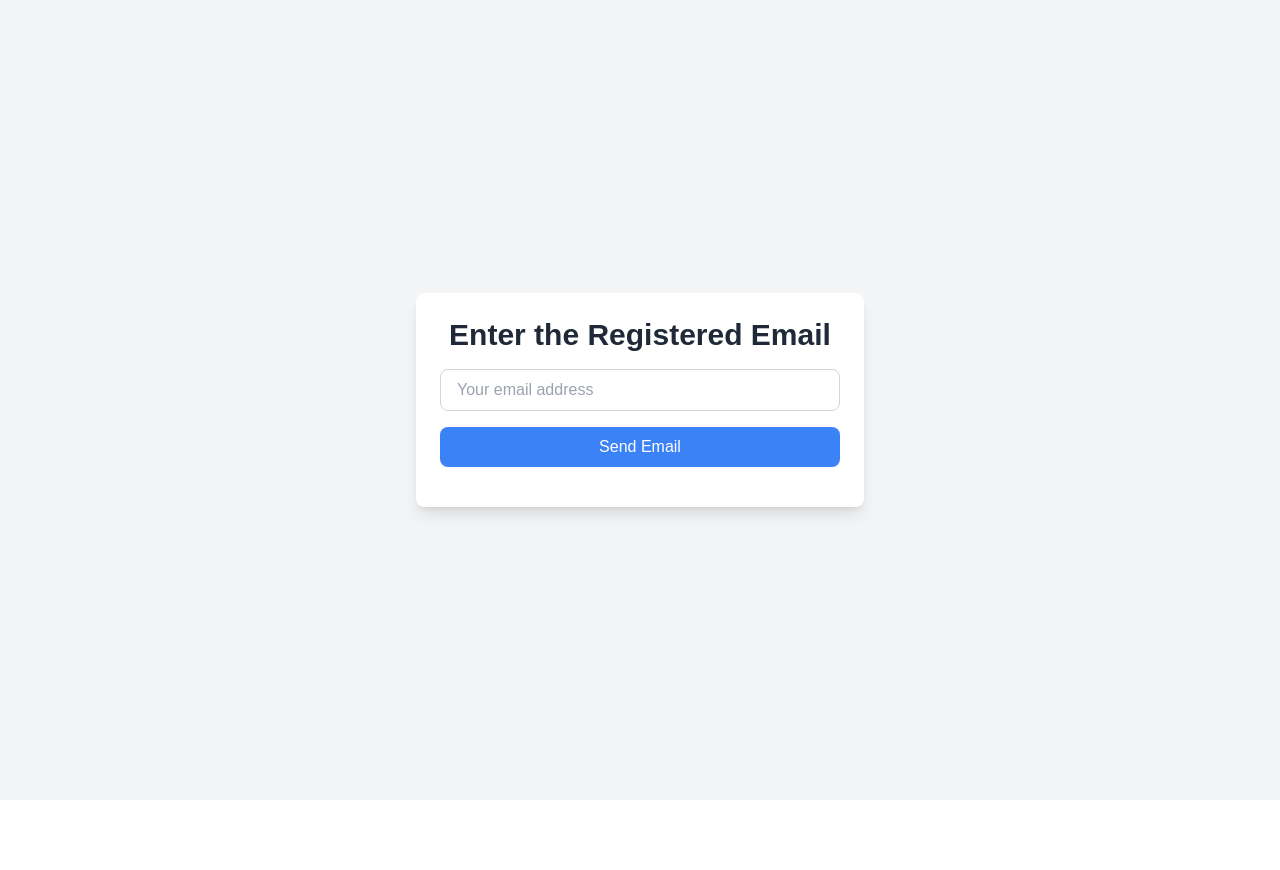
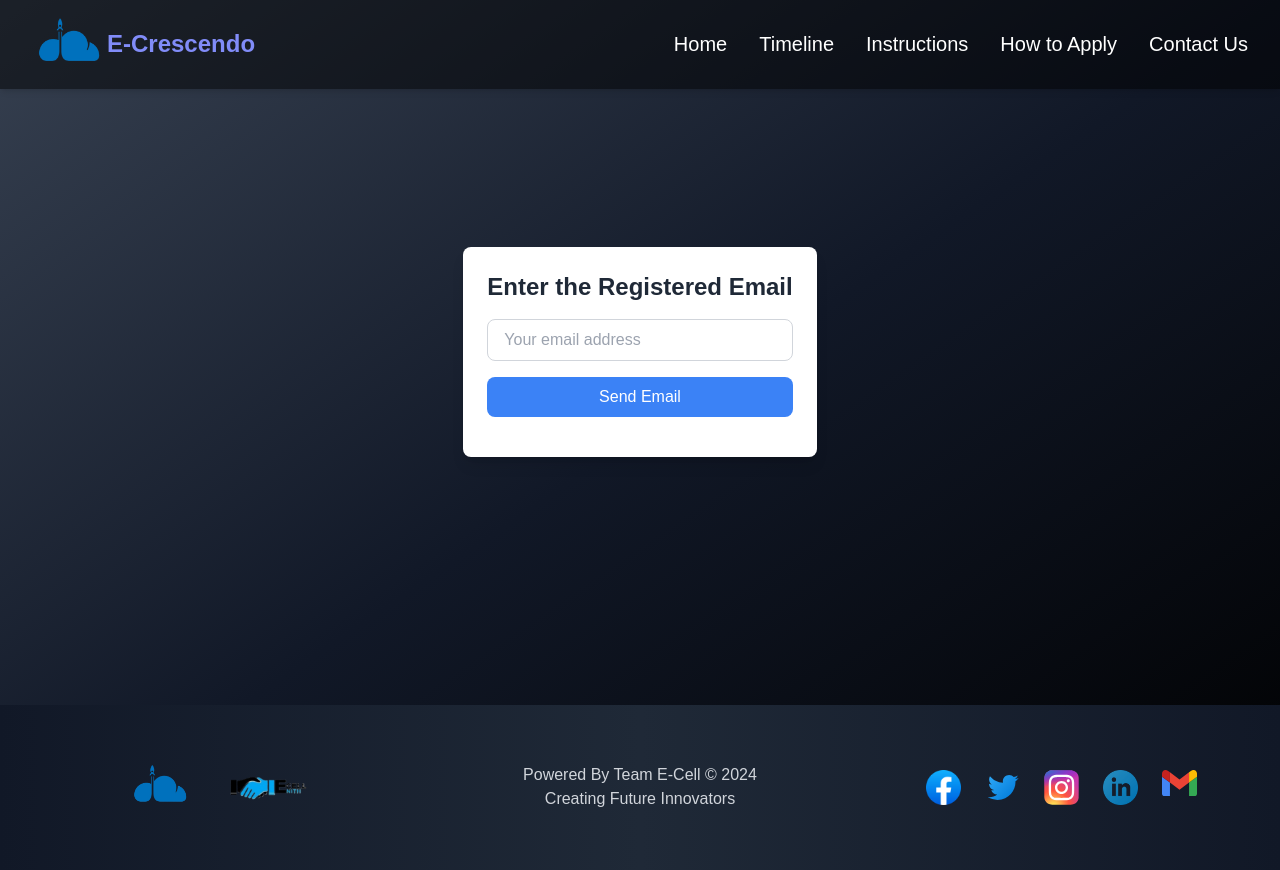
Before and after one commit to ARYAN-PURI/E-Crescendo, a Next.js app: page /EditResponseForm in a window 1280 px wide. Before the commit the page ends 800 px from the top, so only its background shows below. Built offline with nearby package versions, Linux system fonts and the light colour scheme.

Commit message:
UI MODIFIED

```diff
--- a/src/app/AdminLogin/page.tsx
+++ b/src/app/AdminLogin/page.tsx
@@ -1,6 +1,8 @@
 "use client";
 import { useState } from 'react';
 import { useRouter } from 'next/navigation';
+import NavBar from '../components/NavBar';
+import Footer from '../components/Footer';
 export default function AdminLogin() {
   const router=useRouter();
     const [isCorrect ,setIsCorrect]=useState(false);
@@ -20,8 +22,10 @@ export default function AdminLogin() {
         }
     }
   return (
-    <div className="flex items-center justify-center min-h-screen bg-gray-100">
-      <div className="bg-white p-6 rounded-lg shadow-md w-96">
+    <div className="flex items-center flex-col justify-between bg-gradient-to-br  from-gray-700 via-gray-900 to-black min-h-screen  bg-gray-100">
+      <NavBar/>
+      <div className='px-3'>
+      <div className="bg-white p-6 rounded-lg shadow-md w-96 my-[75%] sm:my-[60%] md:my-[50%] lg:my-[40%]">
         <h1 className="text-2xl font-bold mb-4 text-center">Admin Login</h1>
         <div>
           <div className="mb-4">
@@ -60,6 +64,8 @@ export default function AdminLogin() {
             </div>
         :null}
       </div>
+      </div>
+      <Footer/>
     </div>
   );
 }
--- a/src/app/EditResponseForm/page.tsx
+++ b/src/app/EditResponseForm/page.tsx
@@ -1,6 +1,8 @@
 "use client";
 import { useState } from "react";
 import axios from "axios";
+import NavBar from "../components/NavBar";
+import Footer from "../components/Footer";
 
 export default function EditResponseForm() {
     const [email, setEmail] = useState("");
@@ -31,9 +33,11 @@ export default function EditResponseForm() {
     }
 
     return (
-        <div className="flex items-center justify-center min-h-screen bg-gray-100 px-4">
-            <div className="bg-white shadow-lg p-6 rounded-lg max-w-md w-full">
-                <h1 className="text-2xl md:text-3xl font-semibold mb-4 text-gray-800 text-center">Enter the Registered Email</h1>
+        <div className="flex flex-col items-center justify-between bg-gradient-to-br  from-gray-700 via-gray-900 to-black min-h-screen">
+            <NavBar/>
+            <div className="px-3">
+            <div className="bg-white shadow-lg p-6 rounded-lg max-w-md w-full my-[70%] sm:my-[60%]lg:my-[55%]">
+                <h1 className="text-2xl md:text-2xl font-semibold mb-4 text-gray-800 text-center">Enter the Registered Email</h1>
                 <input
                     type="email"
                     value={email}
@@ -67,6 +71,8 @@ export default function EditResponseForm() {
                     )}
                 </div>
             </div>
+            </div>
+            <Footer/>
         </div>
     );
 }
--- /dev/null
+++ b/src/app/components/Footer.tsx
@@ -0,0 +1,61 @@
+import Image from "next/image";
+export default function Footer(){
+    return(
+        <footer className="w-full bg-gradient-to-r from-gray-900 via-gray-800 to-gray-900 py-10">
+        <div className="container mx-auto px-6">
+          <div className="grid grid-cols-1 md:grid-cols-3 gap-8 items-center">
+            <div className="flex space-x-8 justify-center items-center">
+              <Image src="/logo.png" alt="Sponsor 1" width={65} height={50} className="transform rounded-lg hover:scale-110" />
+              <Image src="/ecell.png" alt="Sponsor 2" width={85} height={70} className="transform rounded-lg hover:scale-110" />
+            </div>
+            <div className="text-center text-gray-300">
+              <p>Powered By Team E-Cell &copy; 2024</p>
+              <p>Creating Future Innovators</p>
+            </div>
+            <div className="flex space-x-6 justify-center">
+              <a href="https://www.facebook.com/eclubnith/" target="_blank" className="rounded-3xl hover:scale-110">
+                <Image
+                  src="/facebook.png"
+                  alt="Logo"
+                  width={35}
+                  height={35}
+                />
+              </a>
+              <a href="https://x.com/ecellnith?lang=en&mx=2" target="_blank" className="rounded-3xl hover:scale-110">
+                <Image
+                  src="/twitter.svg"
+                  alt="Logo"
+                  width={35}
+                  height={35}
+                />
+              </a>
+              <a href="https://www.instagram.com/ecell_nith/?hl=en" target="_blank" className="rounded-3xl hover:scale-110">
+                <Image
+                  src="/insta.svg"
+                  alt="Logo"
+                  width={35}
+                  height={35}
+                />
+              </a>
+              <a href="https://www.linkedin.com/company/entrepreneurshipcellnith/?originalSubdomain=in" target="_blank" className="rounded-3xl hover:scale-110">
+                <Image
+                  src="/linkdin.webp"
+                  alt="Logo"
+                  width={35}
+                  height={35}
+                />
+              </a>
+              <a href="mailto:entrepreneurshipcellnith@gmail.com" target="_blank" className="rounded-3xl hover:scale-110">
+                <Image
+                  src="/gmail.svg"
+                  alt="Logo"
+                  width={35}
+                  height={35}
+                />
+              </a>
+            </div>
+          </div>
+        </div>
+      </footer>
+    );
+}
--- /dev/null
+++ b/src/app/components/NavBar.tsx
@@ -0,0 +1,27 @@
+import Image from "next/image";
+export default function NavBar(){
+    return (
+        <nav className="w-full bg-black bg-opacity-50 fixed top-0 z-50 shadow-md">
+        <div className="max-w-7xl mx-auto px-4 sm:px-6 lg:px-8">
+          <div className="flex justify-between items-center py-4">
+            <div className="text-2xl font-bold text-indigo-400 flex items-center">
+              <Image
+                src="/logo.png"
+                alt="Logo"
+                width={75}
+                height={75}
+              />
+              E-Crescendo
+            </div>
+            <div className="space-x-8 hidden md:flex">
+              <a href="/#home" className="text-white text-xl hover:text-indigo-400 transition">Home</a>
+              <a href="/#timeline" className="text-white text-xl hover:text-indigo-400 transition">Timeline</a>
+              <a href="/#instructions" className="text-white text-xl hover:text-indigo-400 transition">Instructions</a>
+              <a href="/#apply" className="text-white text-xl hover:text-indigo-400 transition">How to Apply</a>
+              <a href="/#contact" className="text-white text-xl hover:text-indigo-400 transition">Contact Us</a>
+            </div>
+          </div>
+        </div>
+      </nav>
+    );
+}
--- a/src/app/formSubmitted/page.tsx
+++ b/src/app/formSubmitted/page.tsx
@@ -1,12 +1,16 @@
 "use client";
 import { useRouter } from 'next/navigation';
+import NavBar from '../components/NavBar';
+import Footer from '../components/Footer';
 
 export default function FormSubmitted() {
     const router = useRouter();
 
     return (
-        <div className="flex justify-center rounded items-center min-h-screen bg-gray-100 px-4 sm:px-6 lg:px-8">
-            <div className="bg-white p-6 sm:p-8 md:p-10 lg:p-12 rounded-lg shadow-lg text-center max-w-3xl w-full">
+        <div className="flex flex-col justify-between rounded items-center bg-gradient-to-br  from-gray-700 via-gray-900 to-black min-h-screen ">
+            <NavBar />
+            <div className='px-3'>
+                <div className="bg-white my-[60%] sm:my-[45%] md:my-[35%] lg:my-[25%] p-6 sm:p-8 md:p-10 lg:p-12 rounded-lg shadow-lg text-center max-w-3xl w-full">
                     <h1 className="text-xl sm:text-2xl md:text-3xl font-semibold mb-4 text-blue-600">
                         Form Submitted Successfully!
                     </h1>
@@ -21,5 +25,7 @@ export default function FormSubmitted() {
                     </button>
                 </div>
             </div>
+            <Footer />
+        </div>
     );
 }
--- a/src/app/registrationForm/page.tsx
+++ b/src/app/registrationForm/page.tsx
@@ -3,7 +3,8 @@ import Link from "next/link";
 import React, { useState } from "react";
 import axios from "axios";
 import { useRouter } from "next/navigation";
-
+import Footer from "../components/Footer";
+import NavBar from "../components/NavBar";
 export default function RegistrationForm() {
   const router = useRouter();
   const [isLoading, setIsLoading] = useState(false);
@@ -88,8 +89,10 @@ export default function RegistrationForm() {
   }
 
   return (
-    <div className="flex flex-col items-center py-10 bg-gradient-to-b from-blue-50 to-blue-100 min-h-screen">
-      <h1 className="text-4xl font-semibold text-blue-900 mb-8 text-center">
+    <div>
+      <NavBar/>
+    <div className="flex flex-col items-center py-20 bg-gradient-to-br  from-gray-700 via-gray-900 to-black min-h-screen">
+      <h1 className="text-4xl font-semibold text-white my-8 text-center">
         Team Registration Form
       </h1>
       <div className="w-full max-w-4xl bg-white shadow-xl rounded-lg p-8 lg:p-12">
@@ -266,6 +269,8 @@ export default function RegistrationForm() {
           )}
         </div>
       </div>
+      </div>
+      <Footer/>
     </div>
   );
 }
--- a/src/app/updateRegistrationForm/page.tsx
+++ b/src/app/updateRegistrationForm/page.tsx
@@ -3,6 +3,8 @@ import { useRouter, useSearchParams } from 'next/navigation';
 import { useEffect, useState, Suspense } from 'react';
 import Link from 'next/link';
 import axios from 'axios';
+import NavBar from '../components/NavBar';
+import Footer from '../components/Footer';
 function Child() {
     const searchParams = useSearchParams();
     const router = useRouter();
@@ -25,7 +27,7 @@ function Child() {
     async function verifyEncryptedString() {
         const id = searchParams.get('id');
         const encryptedString = searchParams.get('encryptedString');
-        if (id == "" || encryptedString == "") {
+        if (!id || !encryptedString) {
             setLoading(false);
             setMessage("You are not Allowed to access this page");
         }
@@ -119,22 +121,23 @@ function Child() {
     }
 
     return (
-        <div>
+        <div className='bg-gradient-to-br  from-gray-700 via-gray-900 to-black min-h-screen'>
             {
                 loading ?
                     <div className="flex justify-center items-center">
-                        <div className="text-lg mt-[20%] font-semibold bg-green-800 rounded text-white py-3 px-5">Loading Data...</div>
+                        <div className="text-lg mt-[20%] font-semibold bg-green-600 rounded text-white py-3 px-5">Loading Data...</div>
                     </div>
                     :
 
                     message !== "" ?
-                        <div className={`text-sm mt-[20%] text-center font-medium p-2 rounded-lg ${message.includes("not") ? "text-red-600 bg-red-100" : "text-green-600 bg-green-100"}`}>
-                            {message}
+                        <div className='flex items-center justify-center '>
+                            <div className="text-lg mt-[20%] font-semibold bg-red-500 rounded text-white py-3 px-5">{message}</div>
                         </div>
                         :
                         <div>
-                            <div className="flex flex-col items-center py-10 bg-gradient-to-b from-blue-50 to-blue-100 min-h-screen">
-                                <h1 className="text-4xl font-semibold text-blue-900 mb-8 text-center">
+                            <NavBar/>
+                            <div className="flex flex-col items-center py-20 bg-gradient-to-br  from-gray-700 via-gray-900 to-black min-h-screen">
+                                <h1 className="text-4xl font-semibold text-white mt-8 text-center">
                                     Team Registration Form
                                 </h1>
                                 <div className="w-full max-w-4xl bg-white shadow-xl rounded-lg p-8 lg:p-12">
@@ -313,6 +316,7 @@ function Child() {
                                     </div>
                                 </div>
                             </div>
+                            <Footer/>
                         </div>
             }
         </div>
```
Also changed, not shown: src/app/page.tsx (+4 -83 lines). Lines whose indentation alone changed are shown as unchanged.
